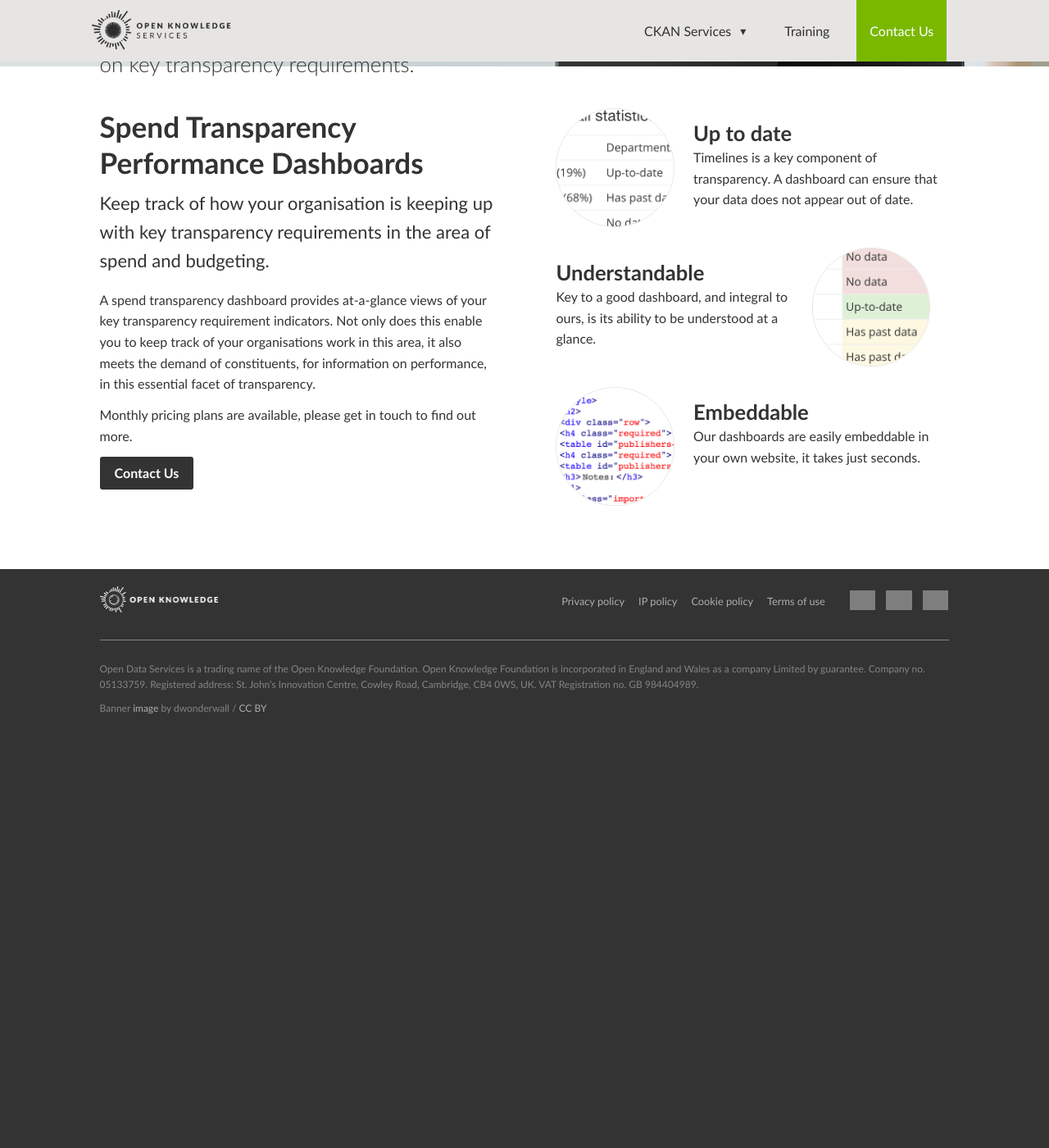
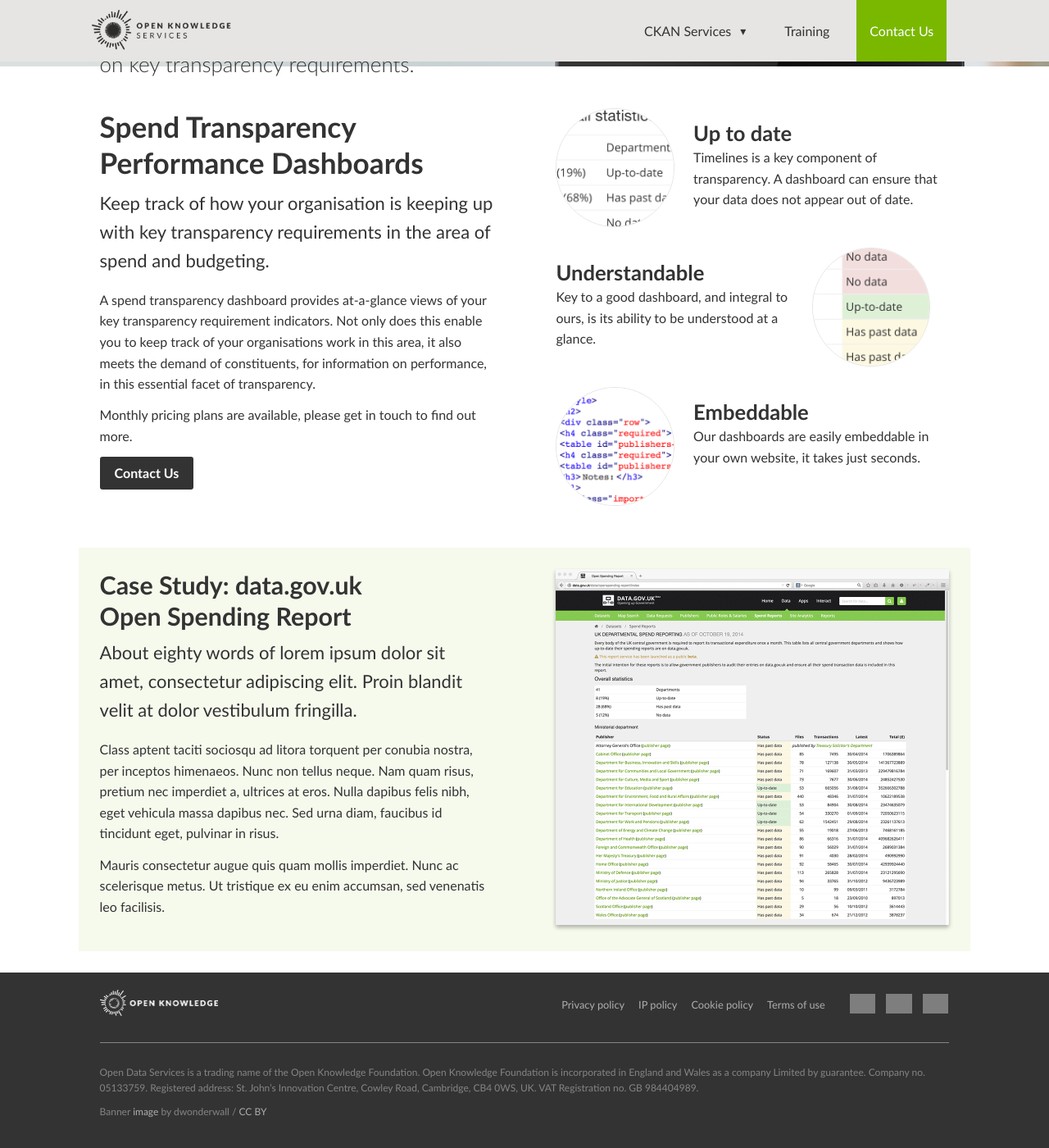
Before and after one commit to okfn/services, a Jekyll site: the page built from dashboards/index.html, in a window 1280 px wide and 1400 px high, scrolled down 334 px. Shown: the whole window at 82% size. Built offline with Jekyll 4.4.1, drawn with Linux system fonts in a browser that asks for light colours; nearby versions of some CDN libraries; before the commit the page ends 1242 px from its top, so only the background shows below that; grey boxes are pictures that could not be loaded.

Commit message:
add dashboard case study

```diff
--- a/_sass/_dashboards.scss
+++ b/_sass/_dashboards.scss
@@ -97,5 +97,15 @@
         }
       }
     }
+    .case-study {
+      background-color:rgba( $green, .07 );
+
+      aside {
+        & > img {
+          border-radius:2px;
+          box-shadow: 0 3px 5px transparentize(black, .7);
+        }
+      }
+    }
   }
 }
--- a/dashboards/index.html
+++ b/dashboards/index.html
@@ -56,6 +56,18 @@
         </ul>
       </aside>
     </div>
+
+    <div class="wrapper case-study">
+      <article>
+        <h3>Case Study: data.gov.uk <br>Open Spending Report</h3>
+        <p>About eighty words of lorem ipsum dolor sit amet, consectetur adipiscing elit. Proin blandit velit at dolor vestibulum fringilla.</p>
+        <p>Class aptent taciti sociosqu ad litora torquent per conubia nostra, per inceptos himenaeos. Nunc non tellus neque. Nam quam risus, pretium nec imperdiet a, ultrices at eros. Nulla dapibus felis nibh, eget vehicula massa dapibus nec. Sed urna diam, faucibus id tincidunt eget, pulvinar in risus.</p>
+        <p>Mauris consectetur augue quis quam mollis imperdiet. Nunc ac scelerisque metus. Ut tristique ex eu enim accumsan, sed venenatis leo facilisis.</p>
+      </article>
+      <aside>
+        <img src="../img/dgu-dashboard.png" alt="">
+      </aside>
+    </div>
   </section>
 
 </div>
```
Also changed, not shown: img/dgu-dashboard.png (added).
